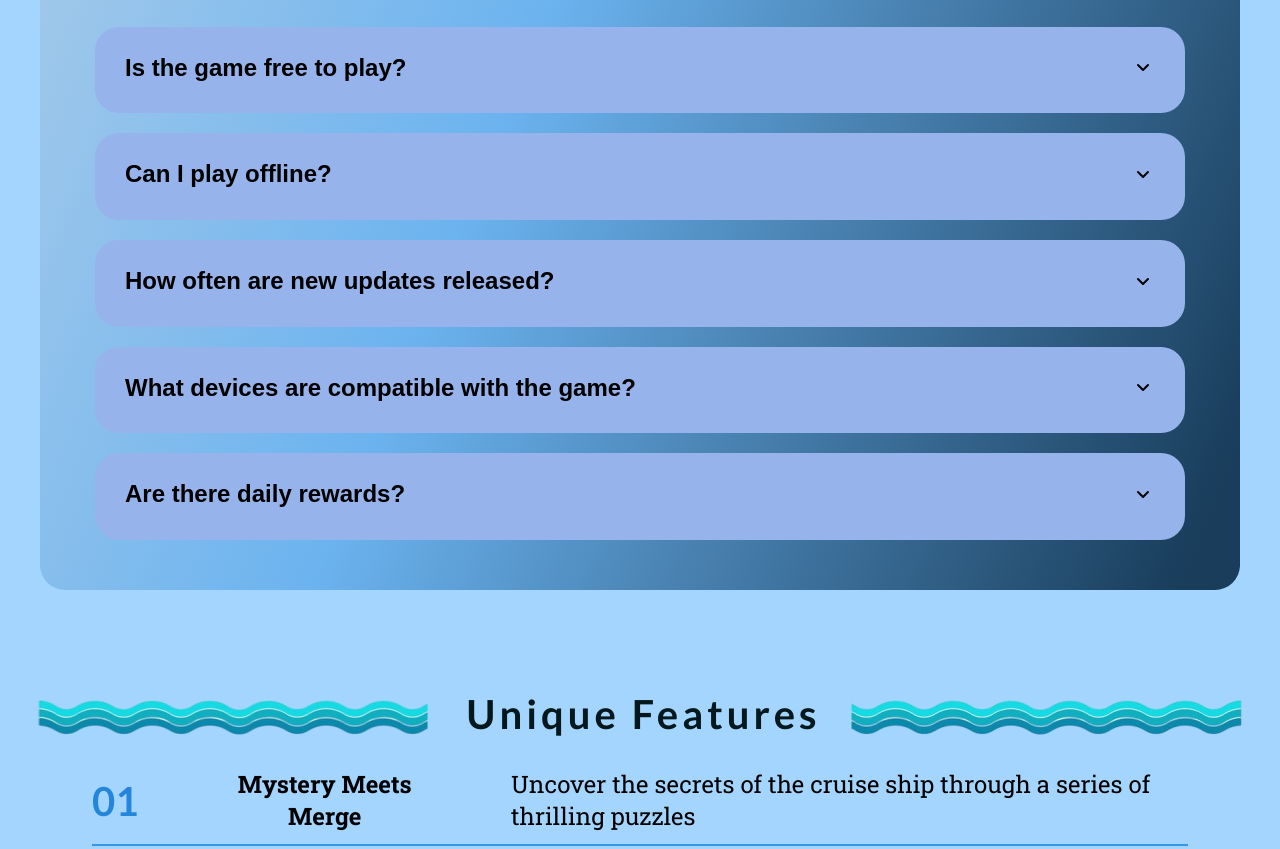
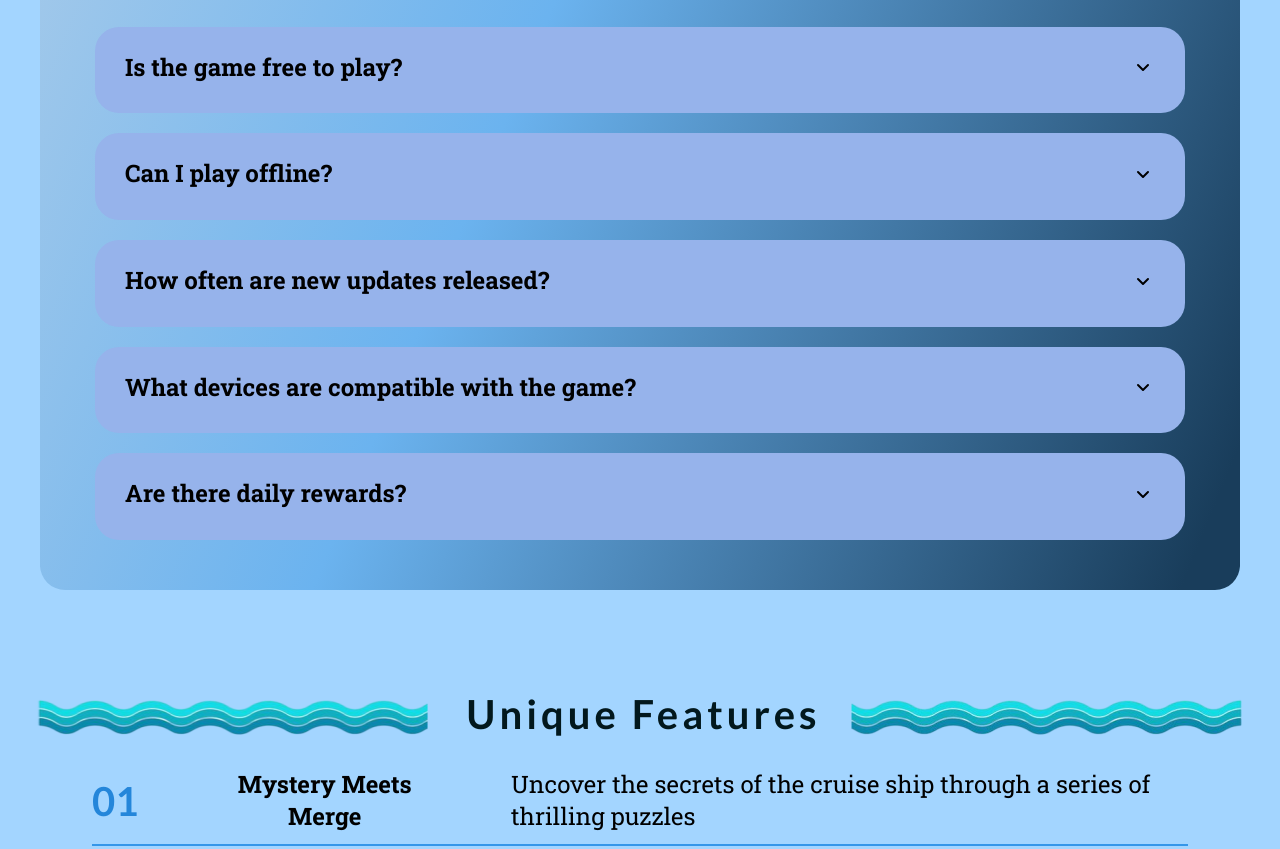
Before and after one commit to DenysHV1/wingametraill, a website built with Vite: page src/index.html in a window 1280 px wide. Shown: the part 1212-2061 px from the top of the page. Built offline with nearby package versions, Linux system fonts and the light colour scheme.

Commit message:
fix fonts

```diff
--- a/src/scss/faq.css
+++ b/src/scss/faq.css
@@ -50,6 +50,7 @@
 }
 
 .faq_question {
+  font-family: Roboto Slab;
   font-size: 16px;
   font-weight: 700;
   line-height: 21.1px;
```
